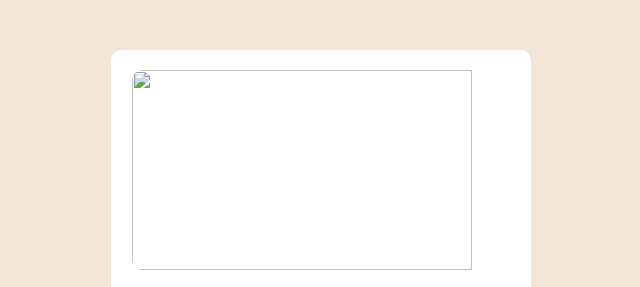
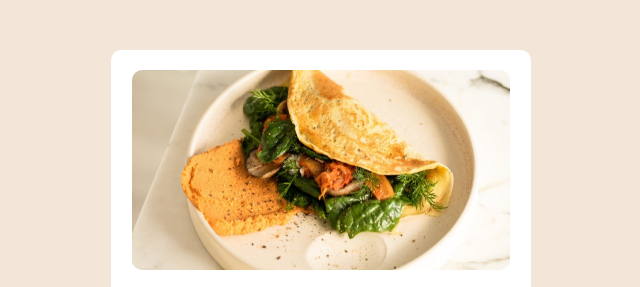
Before and after one commit to Royalties3000/Royal-recipe-project, a plain HTML site: page index.html in a window 1280 px wide. Shown: the top 287 px of the page, without its empty margins (319-959 px from the left). Drawn offline with Linux system fonts and the light colour scheme.

Commit message:
index.html

```diff
--- a/index.html
+++ b/index.html
@@ -8,7 +8,7 @@
   </head>
   <body>
     <div class="container">
-      <img src="/images/image-omelette.jpeg" alt="" />
+      <img src="/image-omelette.jpeg" alt="" />
       <h1>Simple Omelette Recipe</h1>
       <p class="discreption">
         An easy and quick dish, perfect for any meal. This classic omelette
```
